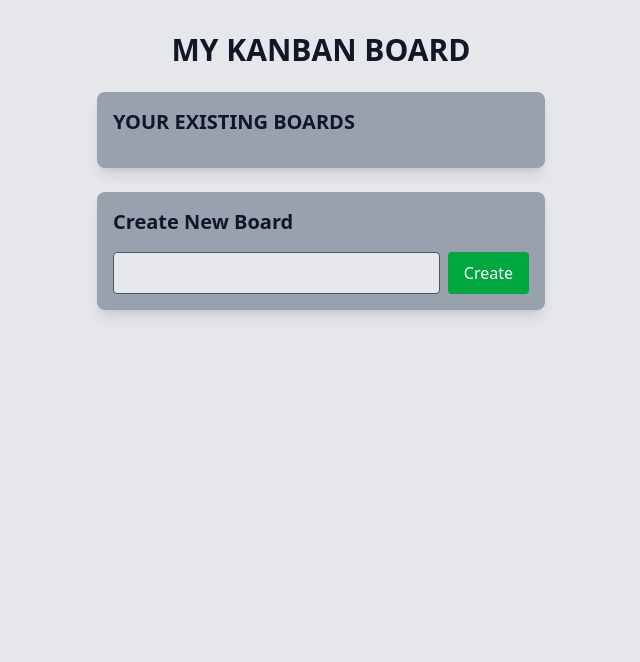
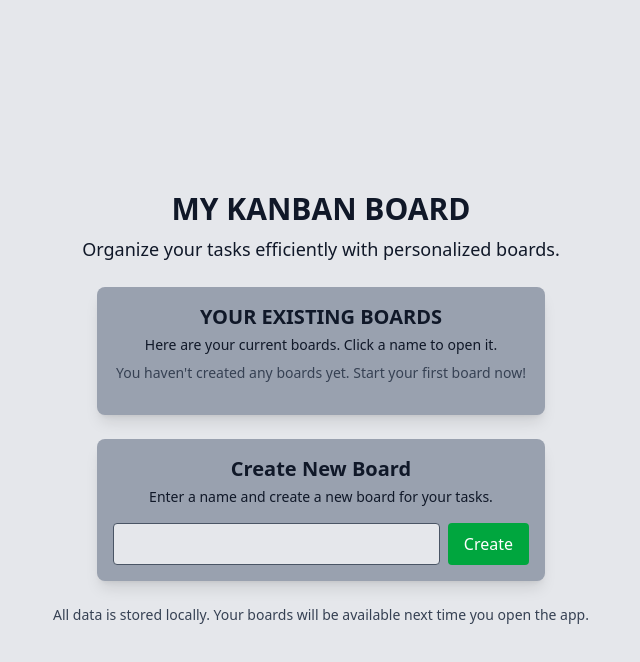
Before and after one commit to teleidoskopbild/my-kanban-board, a React (Vite) app: page / in a window 1280 px wide. Shown: the top 662 px of the page, without its empty margins (319-959 px from the left). Built offline with nearby package versions, Linux system fonts and the light colour scheme.

Commit message:
work on the styling

```diff
--- a/src/index.css
+++ b/src/index.css
@@ -3,3 +3,8 @@
   border: solid black 1px;
   margin: 4px;
 } */
+
+.scrollCol::-webkit-scrollbar {
+  width: 0;
+  height: 0;
+}
--- a/src/pages/BoardPage.jsx
+++ b/src/pages/BoardPage.jsx
@@ -115,21 +115,22 @@ function BoardPage() {
             : "Enter Change Status Mode"}
         </button>
       </div>
-      <div className="mb-4 mt-auto flex justify-start">
+      <div className="relative mb-4 mt-auto flex justify-start">
         {board.columns.map((column) => (
           <div
-            className="overflow-y-auto flex-shrink-0 m-2 rounded-lg flex flex-col bg-gray-400 w-80 h-[80vh]"
+            className="scrollCol overflow-y-auto flex-shrink-0 m-2 rounded-lg flex flex-col bg-gray-400 w-80 h-[80vh]"
             key={column}
           >
             {activeColumn === column && (
-              <div className="sticky top-0 z-10">
+              <div className="absolute w-80 bottom-0 z-10">
                 <form
                   onSubmit={handleAddNote}
-                  className="bg-gray-300 p-6 w-full max-w-md"
+                  className="flex flex-col justify-end bg-gray-300 p-6 w-full max-w-md rounded-b-lg"
                 >
-                  <div>
+                  <div className="">
                     <label>Title:</label>
                     <input
+                      autoFocus
                       type="text"
                       name="title"
                       value={newNote.title}
@@ -154,7 +155,14 @@ function BoardPage() {
                       Add Note
                     </button>
                     <button
-                      onClick={() => setActiveColumn(null)}
+                      onClick={() => {
+                        setActiveColumn(null);
+                        setNewNote({
+                          title: "",
+                          description: "",
+                          status: "Backlog",
+                        });
+                      }}
                       className="w-1/3 ml-4 bg-blue-500 text-white p-2 mt-2"
                     >
                       Cancel
@@ -172,12 +180,12 @@ function BoardPage() {
               .filter((note) => note.status === column)
               .map((note) => (
                 <div
-                  className=" self-center rounded-md w-7/8 bg-gray-200 text-gray-700 m-2 p-4 flex flex-col"
+                  className=" self-center rounded-md w-8/9 bg-gray-200 text-gray-700 m-2 p-4 flex flex-col"
                   key={note.id}
                 >
                   {deleteMode && (
                     <button
-                      className="self-center m-2 rounded-lg bg-red-200 text-red-500 font-bold"
+                      className="self-center p-3 m-2 rounded-lg bg-red-200 text-red-500 font-bold"
                       onClick={() => handleDeleteNote(note.id)}
                     >
                       DELETE NOTE
--- a/src/pages/StartPage.jsx
+++ b/src/pages/StartPage.jsx
@@ -36,11 +36,23 @@ function StartPage() {
     localStorage.setItem("boards", JSON.stringify(updatedBoards));
   };
   return (
-    <div className="flex flex-col items-center bg-gray-200 text-gray-900 w-full h-screen p-4">
+    <div className="flex flex-col items-center bg-gray-200 text-gray-900 w-full h-screen p-4 justify-center">
       <h1 className="text-3xl font-bold mt-4">MY KANBAN BOARD</h1>
-
+      <p className="text-lg mt-2">
+        Organize your tasks efficiently with personalized boards.
+      </p>
       <div className="mt-6 w-full max-w-md bg-gray-400 p-4 rounded-lg shadow-lg">
-        <h2 className="text-xl font-semibold">YOUR EXISTING BOARDS</h2>
+        <h2 className="text-xl text-center font-semibold">
+          YOUR EXISTING BOARDS
+        </h2>
+        <p className="text-sm mt-1 text-center">
+          Here are your current boards. Click a name to open it.
+        </p>
+        {boards.length === 0 && (
+          <p className="text-sm text-gray-700 mt-2 text-center">
+            You haven't created any boards yet. Start your first board now!
+          </p>
+        )}
         <ul className="mt-4 space-y-2">
           {boards.map((board) => (
             <li
@@ -63,9 +75,11 @@ function StartPage() {
           ))}
         </ul>
       </div>
-
       <div className="mt-6 w-full max-w-md bg-gray-400 p-4 rounded-lg shadow-lg">
-        <h2 className="text-xl font-semibold">Create New Board</h2>
+        <h2 className="text-xl font-semibold text-center">Create New Board</h2>
+        <p className="text-sm mt-1 text-center">
+          Enter a name and create a new board for your tasks.
+        </p>
         <div className="mt-4 flex gap-2">
           <input
             type="text"
@@ -81,6 +95,10 @@ function StartPage() {
           </button>
         </div>
       </div>
+      <p className="text-sm text-gray-700 mt-6">
+        All data is stored locally. Your boards will be available next time you
+        open the app.
+      </p>{" "}
     </div>
   );
 }
```
